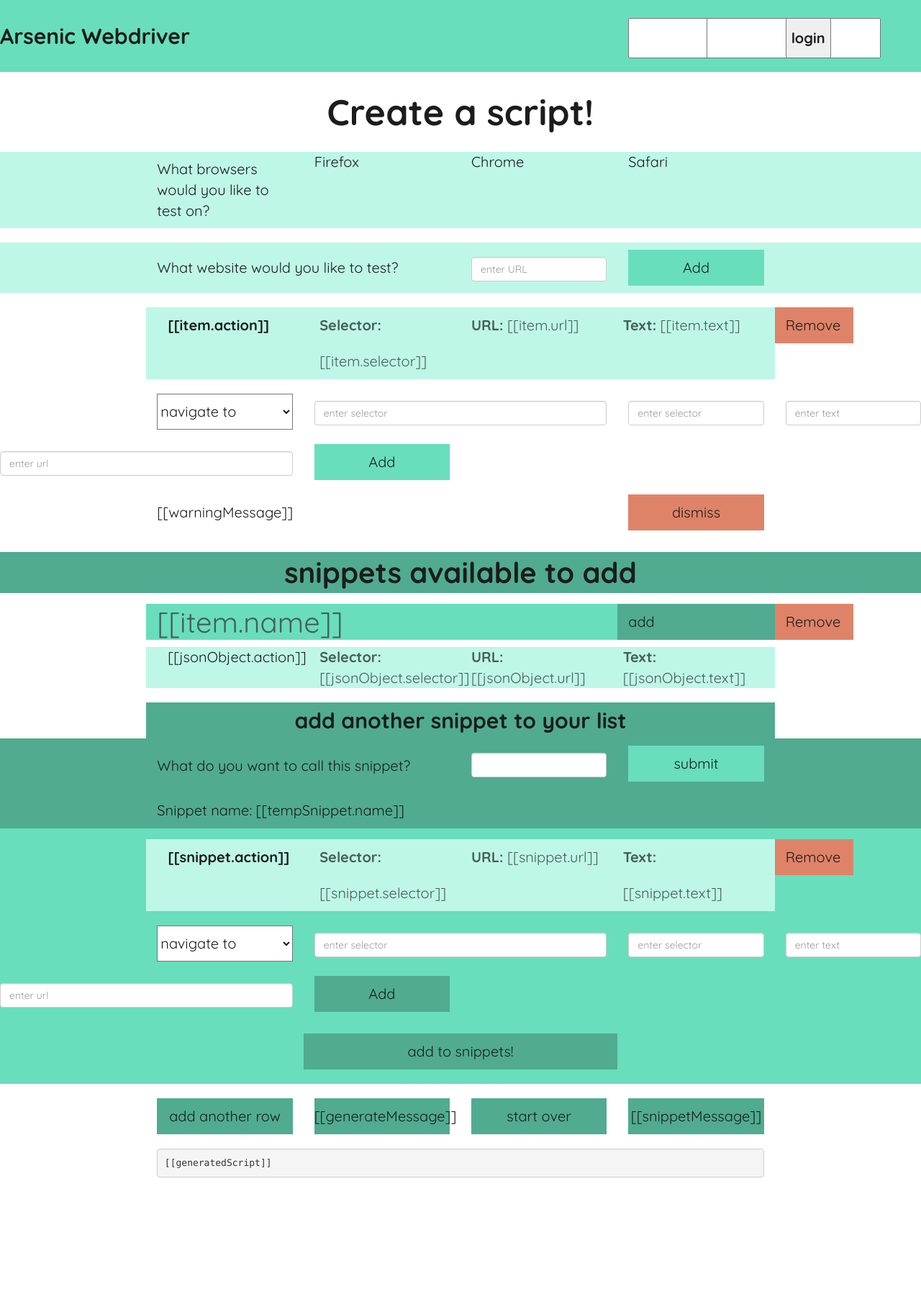
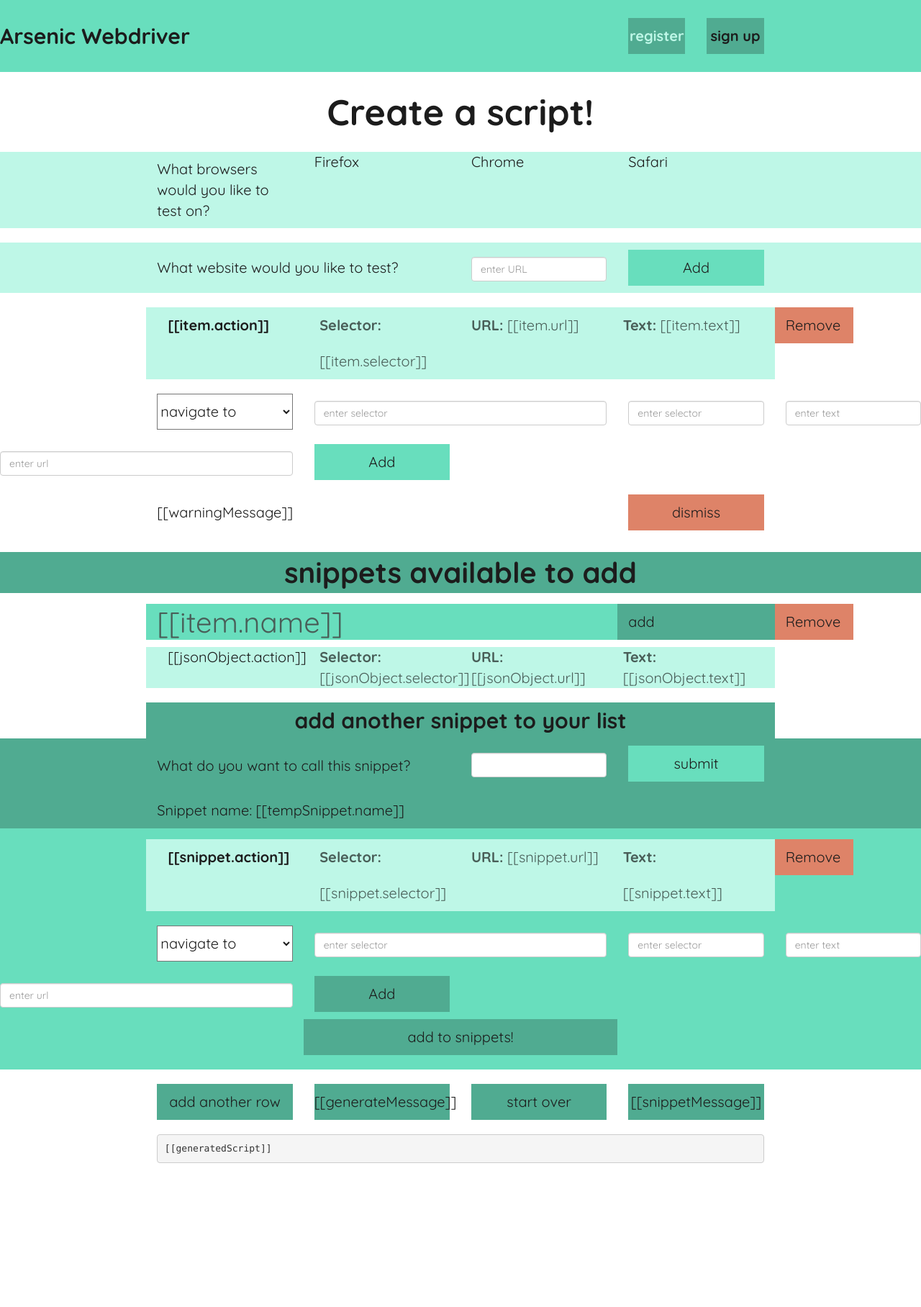
Before and after one commit to kathawala/test-generator-backend, a Flask app: page / in a window 1280 px wide. Shown: the top 1816 px of the page at 72% size. Run offline with Flask 2, Linux system fonts and the light colour scheme; some libraries are stand-ins or nearby versions.

Commit message:
Adding sign up / login pages, buttons on main page for now, can't click on them

```diff
--- a/webapp/static/main.css
+++ b/webapp/static/main.css
@@ -74,6 +74,14 @@
 	height: 100%;
 }
 
+.register-button {
+    color: #bef7e7;
+}
+
+.sign-up-button {
+    background-color: #bef7e7;
+}
+
 .addedRow {
 	background-color: #BEF7E7;
 	margin-top: 5px;
@@ -122,6 +130,10 @@
 	display: inline-block;
 }
 
+.last-button-row {
+    margin-top: 20px;
+}
+
 .customized {
 	color: #495E58;
 	display: inline-block;
@@ -132,7 +144,6 @@
 	height: 50px;
 	line-height: 50px;
 	font-size: 20px;
-	margin-top: 20px;
 	margin-bottom: 20px;
 	text-align: center;
 }
--- a/webapp/templates/index.html
+++ b/webapp/templates/index.html
@@ -36,8 +36,12 @@
 		</div>
 	    </form>
 	    {% else %}
-            <div class = "verticalCenter">
-                <form action="/login" method="post">
+            <div class="verticalCenter col-md-1 element">
+		<div class="button register-button">register</div>
+	    </div>
+	    <div class="verticalCenter col-md-1 element" >
+		<div class="button sign-up-button">sign up</div>
+                <!-- <form action="/login" method="post">
                      <div class = "col-md-1">
                      <input type="text" name ="username">
                      </div>
@@ -48,7 +52,7 @@
                      <input type="submit" value="login">
                      </div>
                      </div>
-                </form>
+                     </form> -->
             </div>
 	    {% endif %}
         </div>
@@ -269,7 +273,7 @@
         </div>
 
         <!-- BUTTON STUFF HERE -->
-        <div class = "row">
+        <div class = "row last-button-row">
             <div class = "col-md-2"></div>
             <div class = "col-md-2" ng-click="addAnotherRow()">
                 <div class = "button"> add another row </div>
```
Lines whose indentation alone changed are shown as unchanged.
